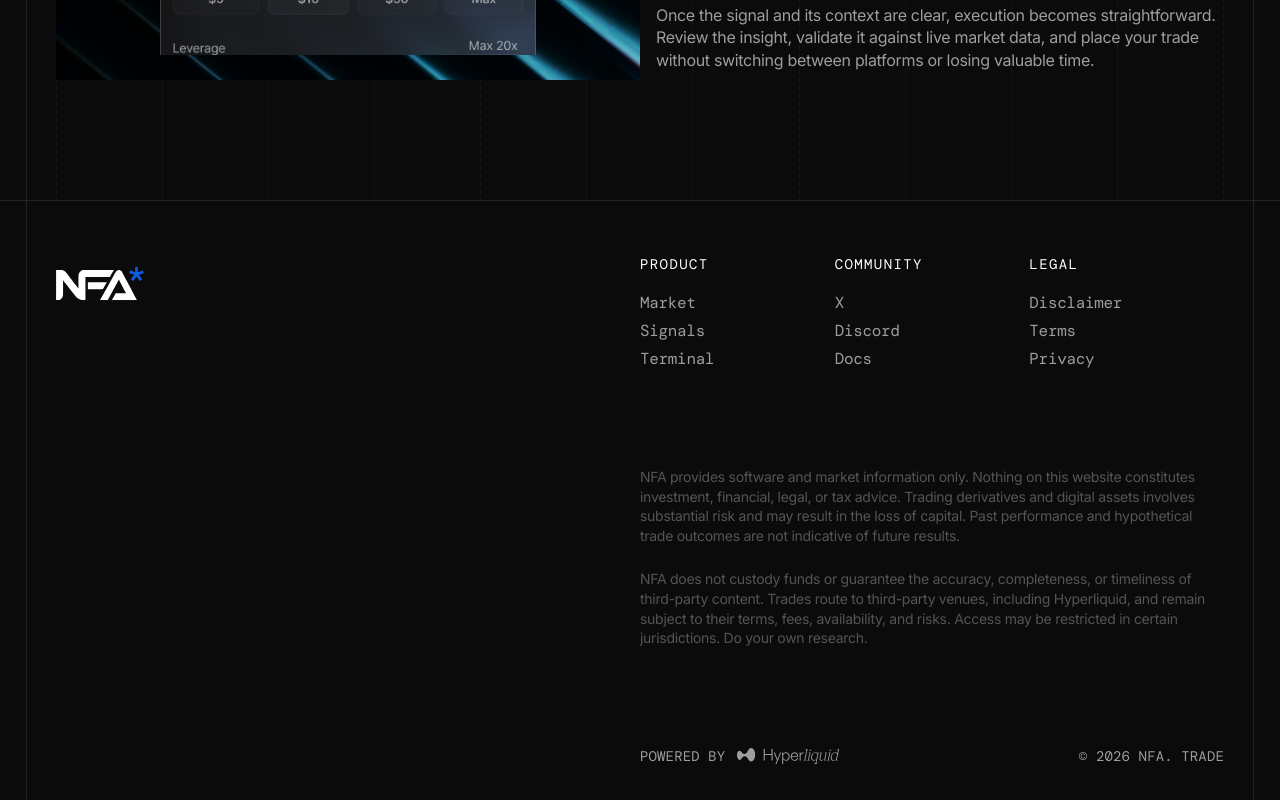
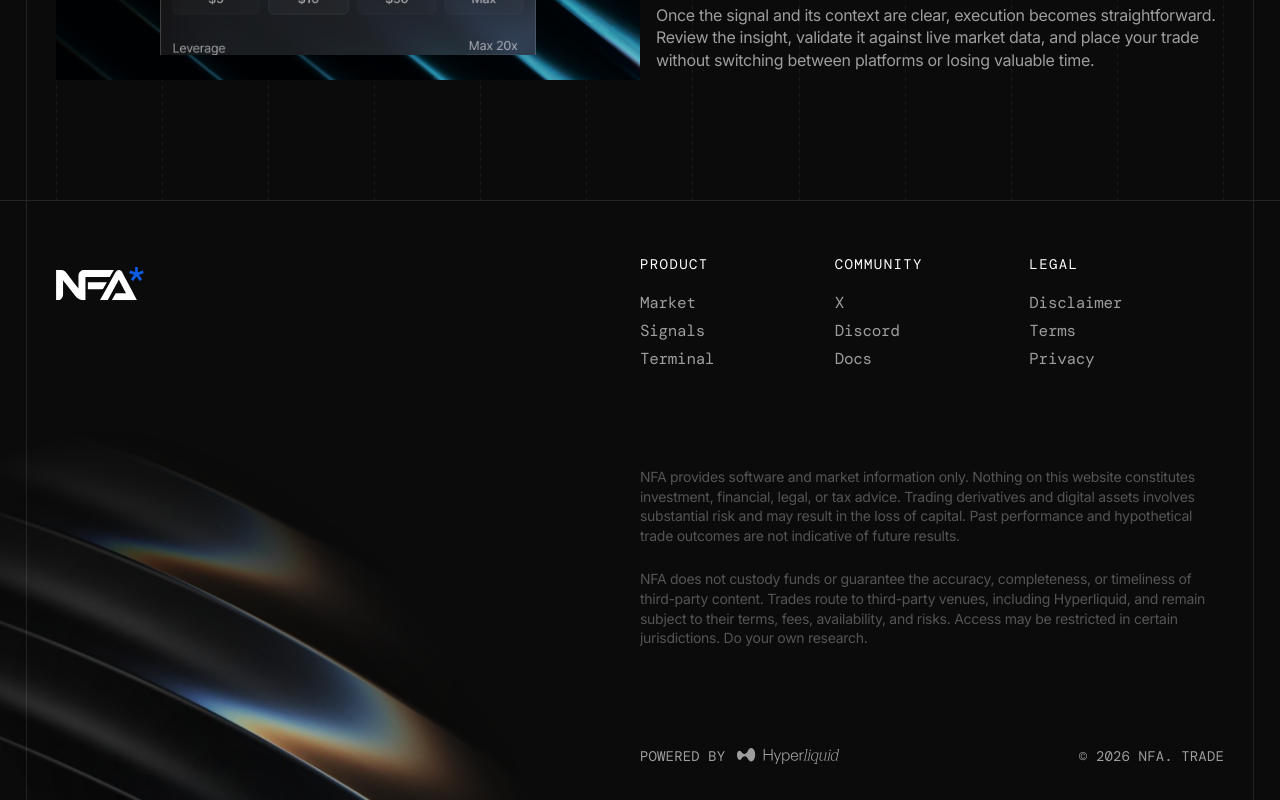
Before and after one commit to PIXELUPLABS/anoncoin, a Next.js app: page / in a window 1280 px wide. Shown: the part 4001-4801 px from the top of the page. Built offline with nearby package versions, Linux system fonts and the light colour scheme.

Commit message:
ui: added bg image for the footer

```diff
--- a/modules/landing/components/footer-section.tsx
+++ b/modules/landing/components/footer-section.tsx
@@ -3,6 +3,14 @@ import Image from "next/image";
 export function FooterSection() {
   return (
     <footer className="relative h-150 w-full border-t border-[#FFFFFF1A] bg-[#0B0B0B]">
+      <Image
+        src="/media/footer-bg.png"
+        alt=""
+        width={850}
+        height={580}
+        draggable={false}
+        className="pointer-events-none absolute bottom-0 left-0"
+      />
       <div className="pointer-events-none absolute inset-y-0 left-6.5 w-px bg-[#FFFFFF1A]" />
       <div className="pointer-events-none absolute inset-y-0 right-6.5 w-px bg-[#FFFFFF1A]" />
       <div className="absolute top-14 right-14 left-14 flex flex-col">
```
Also changed, not shown: public/media/footer-bg.png (added).
